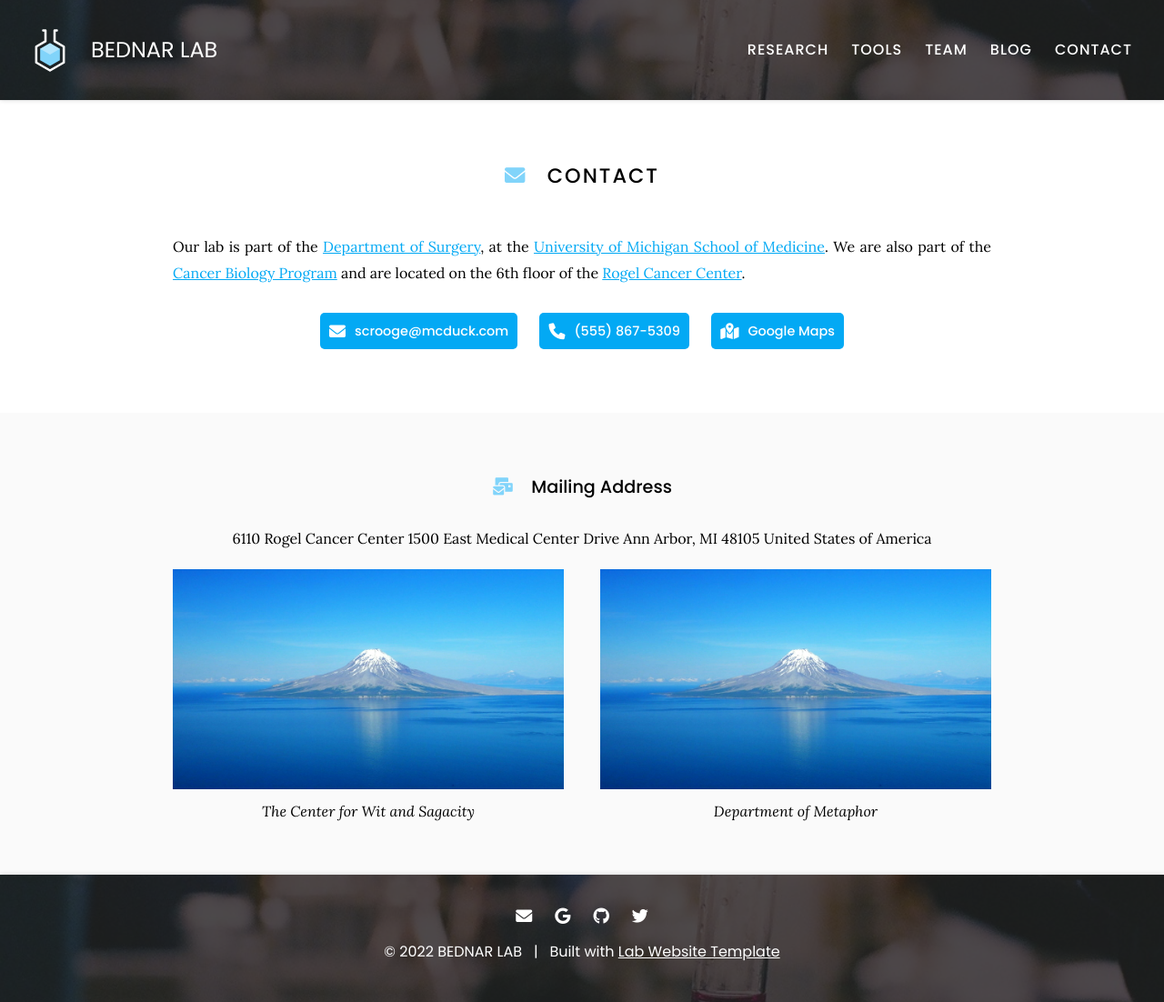
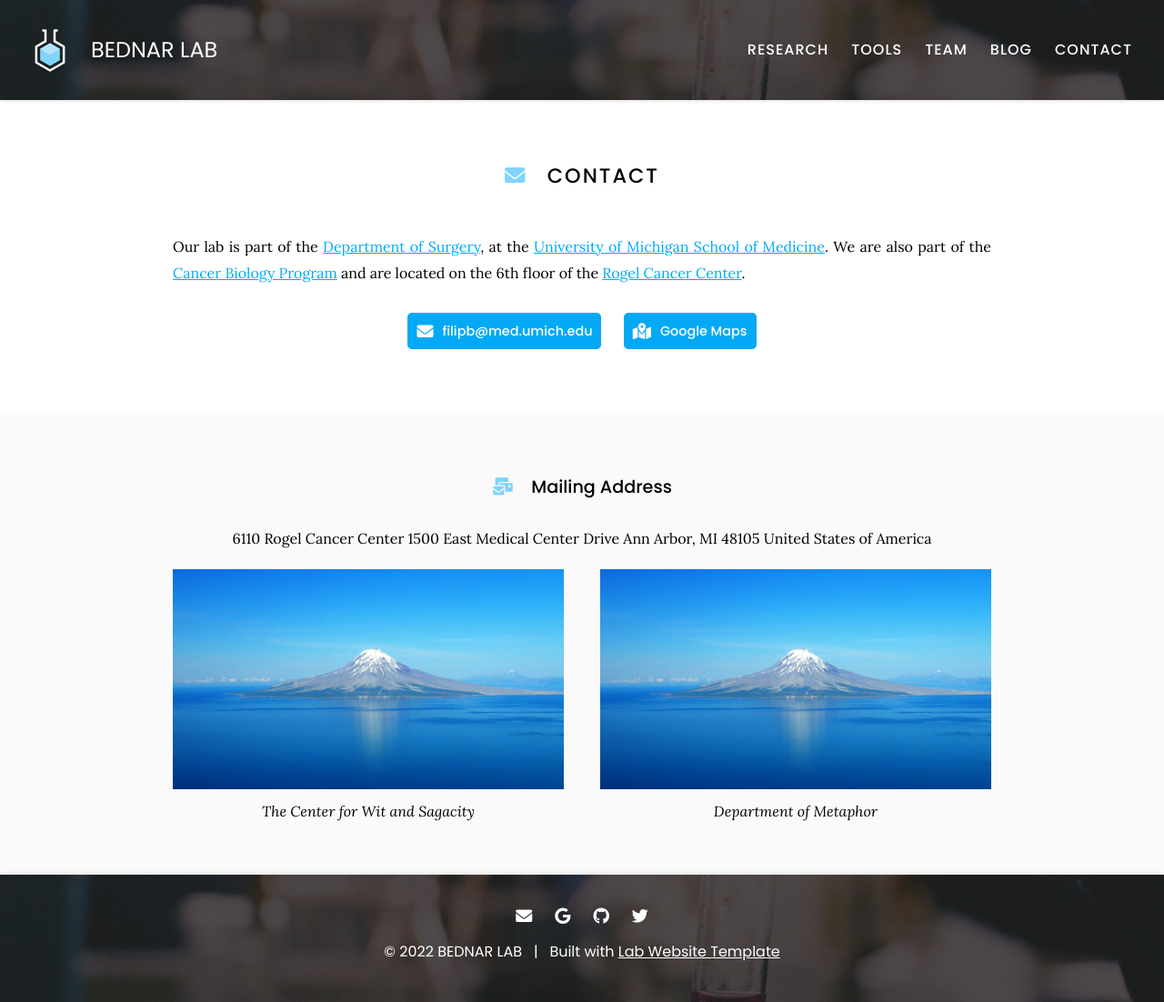
Before and after one commit to Bednar-lab/bednarlab, a Jekyll site: the page built from contact/index.md, in a window 1280 px wide. Shown: the whole page at 91% size. Built offline with Jekyll 4.4.1, drawn with Linux system fonts in a browser that asks for light colours.

Commit message:
updating contact info

```diff
--- a/contact/index.md
+++ b/contact/index.md
@@ -13,18 +13,9 @@ Our lab is part of the [Department of Surgery](https://medicine.umich.edu/dept/s
   include link.html
   type="email"
   icon=""
-  text="scrooge@mcduck.com"
+  text="filipb@med.umich.edu"
   tooltip=""
-  link="scrooge@mcduck.com"
-  style="button"
-%}
-{%
-  include link.html
-  type="phone"
-  icon=""
-  text="(555) 867-5309"
-  tooltip=""
-  link="+1-555-867-5309"
+  link="filipb@med.umich.edu"
   style="button"
 %}
 {%
```
